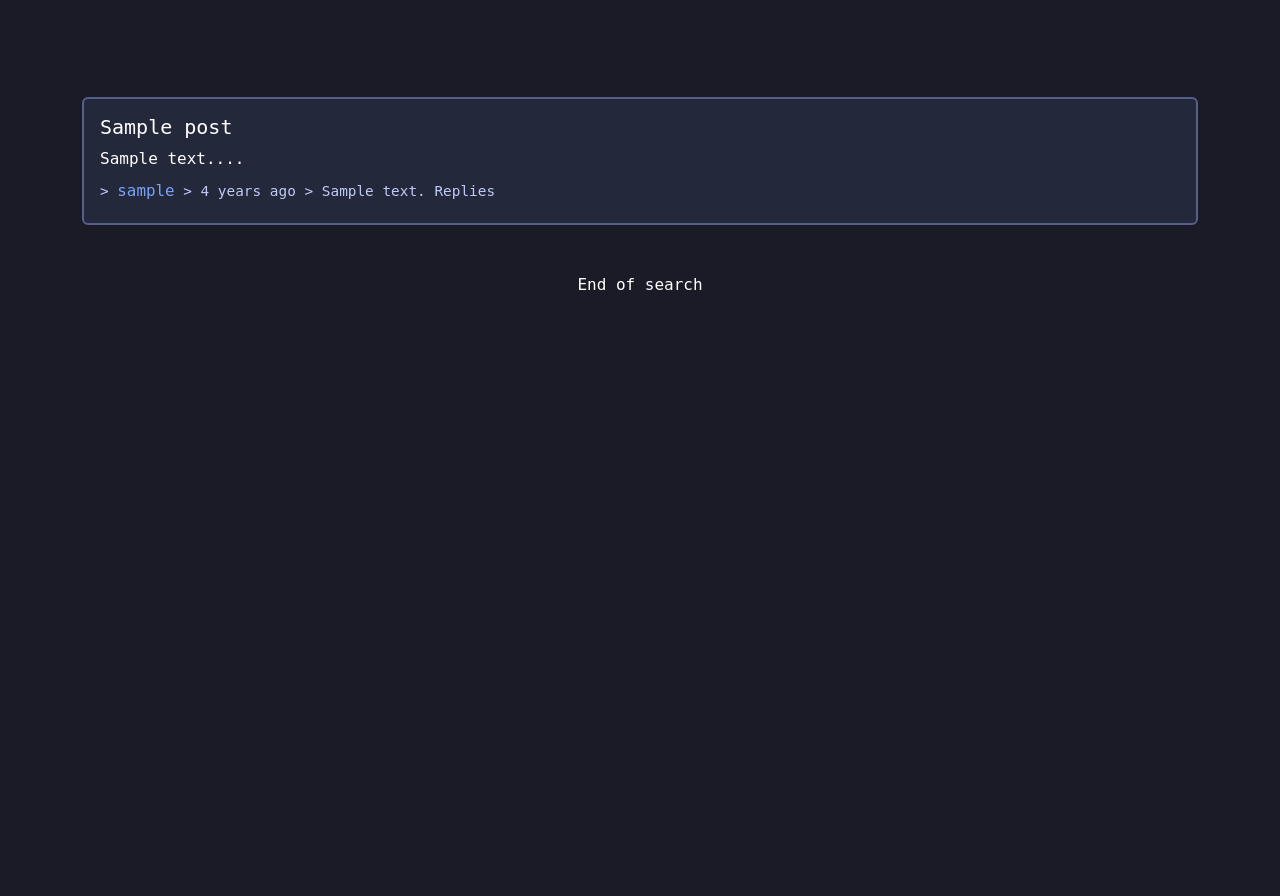
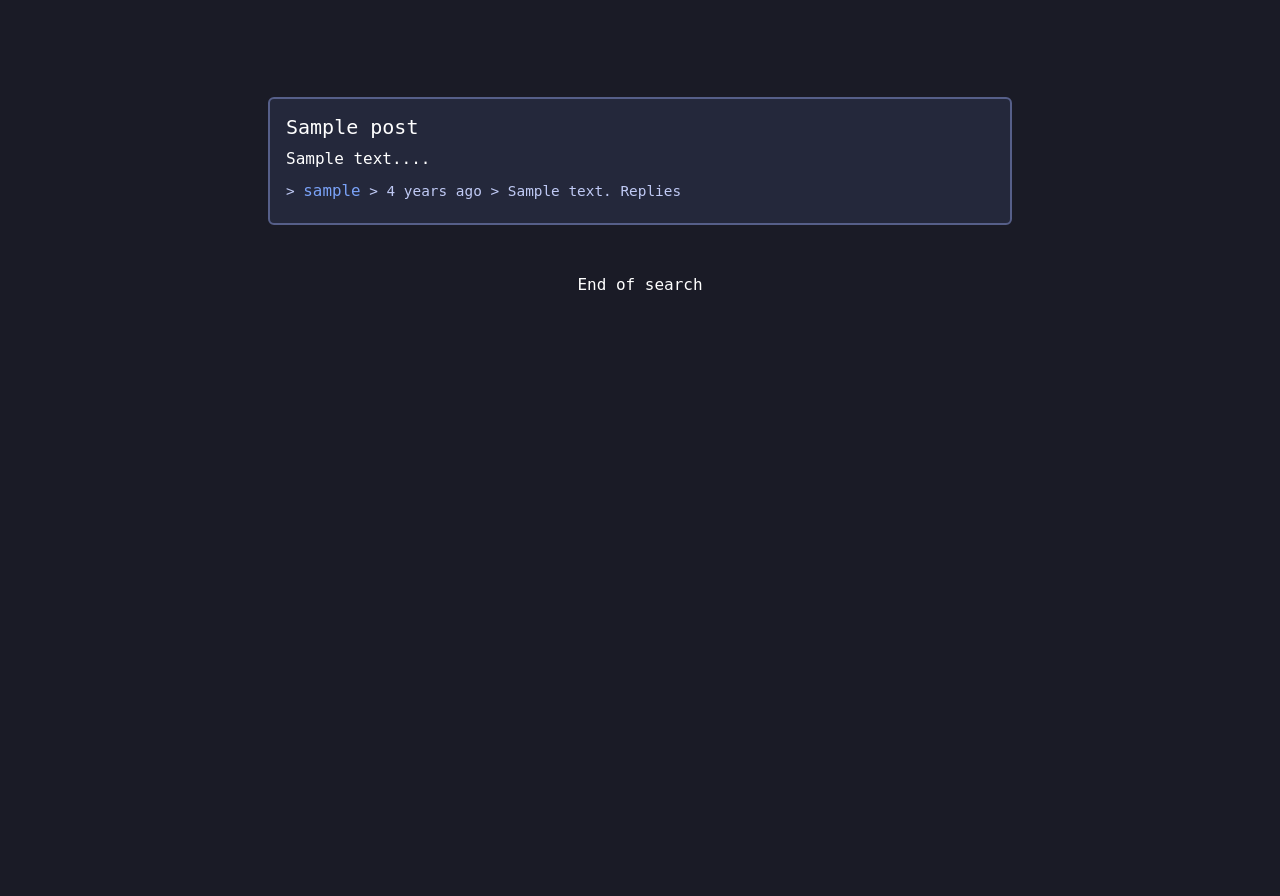
Before and after one commit to K-Straiton/CITS3403-Project, a Flask app: template app/templates/search.html in a window 1280 px wide. Shown: the part 64-960 px from the top of the page. After the commit the page ends 354 px from the top, so only its background shows below. Run offline with Flask 3, Linux system fonts and the light colour scheme; tables that the repository leaves empty hold one stand-in row (values such as "Sample post"); the template is opened without the code that fills it: values that come from a table or form of the project are taken from there, most other values are stand-ins (such as "Sample title", 1, 10 or a date in 2020); some libraries are stand-ins or nearby versions.

Commit message:
Fix widths for search results

```diff
--- a/app/templates/search.html
+++ b/app/templates/search.html
@@ -2,7 +2,8 @@
 {% block page_title %}ThinkMad Search{% endblock %}
 {% block body_content %}
 
-<div id="post-scrollable-content" class="container-xl  align-self-center" style="height: 100vh; ">
+<div id="post-scrollable-content" class="container-xl">
+    <div class="col-sm-10 col-md-9 col-lg-8 mx-auto align-self-center">
         {% block content %}
             {% for post in posts2 %}
                 {% include '_post.html' %}
@@ -14,4 +15,5 @@
             </div>
         {% endblock %}
     </div>
+</div>
 {%  endblock %}
```
Lines whose indentation alone changed are shown as unchanged.
